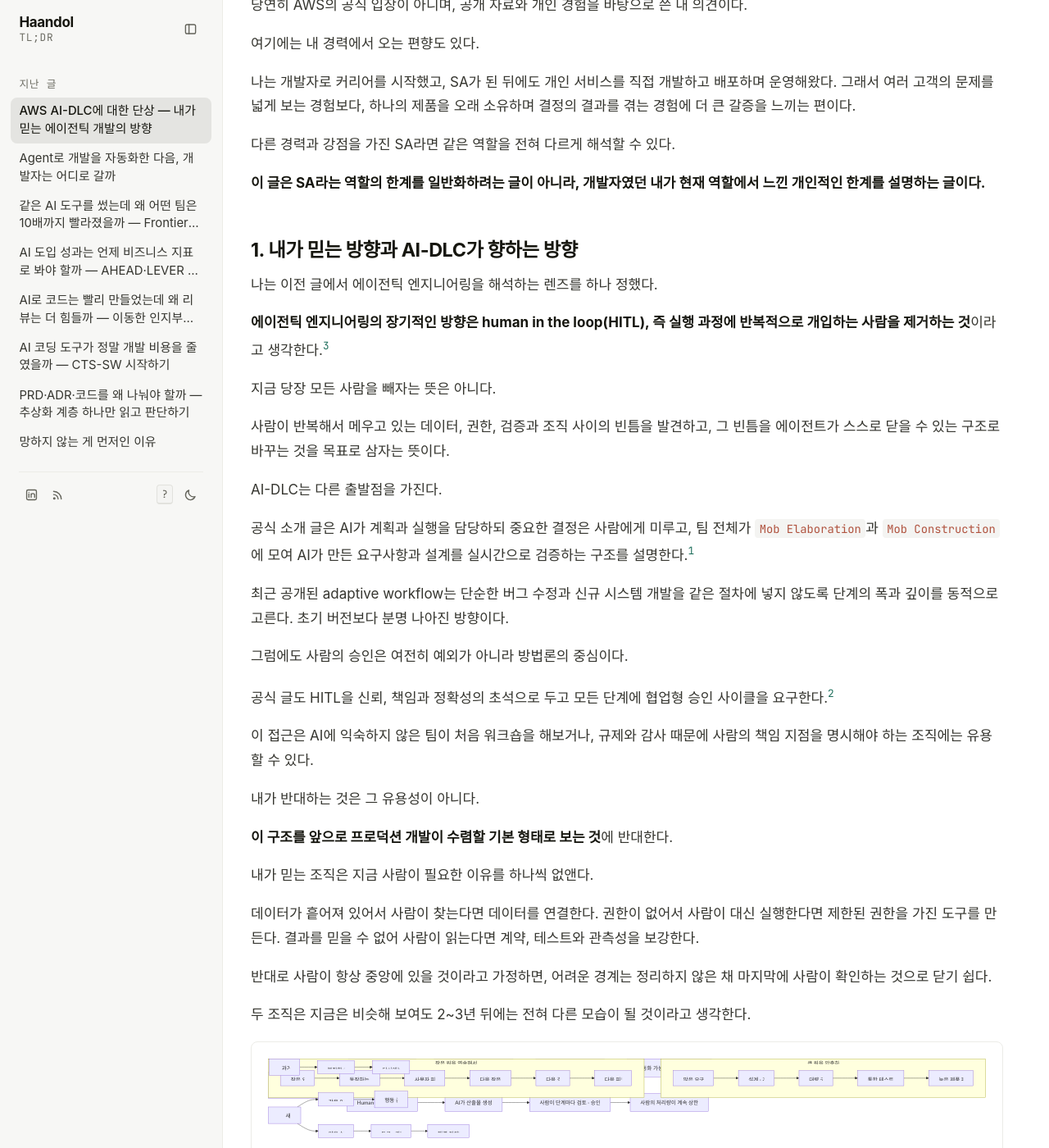
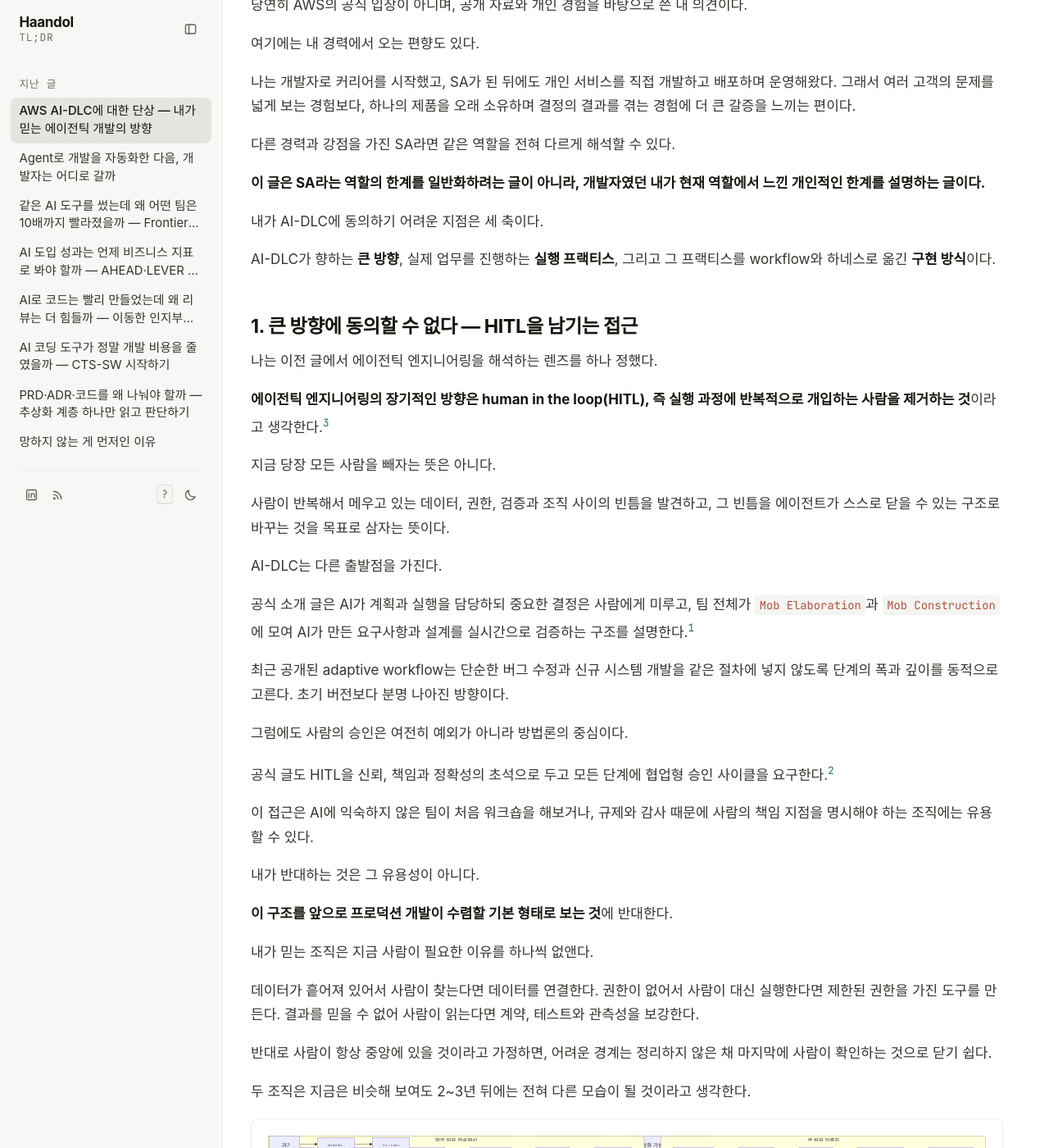
Before and after one commit to haandol/haandol.github.com, a Jekyll site: the page built from _posts/2026-09-06-why-i-decided-to-change-jobs.md, in a window 1280 px wide and 1400 px high, scrolled down 1218 px. Shown: the whole window at 82% size. Built offline with Jekyll 4.4.1, drawn with Linux system fonts in a browser that asks for light colours; some web fonts are replaced; comment, search, counter and statistics services are not loaded; some of the changed text lies outside the part shown.

Commit message:
AI-DLC 비판의 세 축을 섹션 제목에 반영

```diff
--- a/_posts/2026-09-06-why-i-decided-to-change-jobs.md
+++ b/_posts/2026-09-06-why-i-decided-to-change-jobs.md
@@ -49,7 +49,11 @@
 
 **이 글은 SA라는 역할의 한계를 일반화하려는 글이 아니라, 개발자였던 내가 현재 역할에서 느낀 개인적인 한계를 설명하는 글이다.**
 
-## 1. 내가 믿는 방향과 AI-DLC가 향하는 방향
+내가 AI-DLC에 동의하기 어려운 지점은 세 축이다.
+
+AI-DLC가 향하는 **큰 방향**, 실제 업무를 진행하는 **실행 프랙티스**, 그리고 그 프랙티스를 workflow와 하네스로 옮긴 **구현 방식**이다.
+
+## 1. 큰 방향에 동의할 수 없다 — HITL을 남기는 접근
 
 나는 이전 글에서 에이전틱 엔지니어링을 해석하는 렌즈를 하나 정했다.
 
@@ -105,7 +109,7 @@
 
 나는 이 부분에서 AI-DLC와 같은 미래를 보고 있지 않다.
 
-## 2. 큰 원을 빨리 도는 것보다 작은 원을 많이 닫는 것
+## 2. 실행 프랙티스에 동의할 수 없다 — 큰 원을 더 빨리 도는 방식
 
 AI로 개발하면서 가장 강력하다고 느낀 것은 코드 생성 속도 자체가 아니다.
 
@@ -166,7 +170,7 @@
 
 좋은 협업 문화와 AI-DLC라는 방법론의 효과를 같은 것으로 보면, 다른 조직에 옮겼을 때 무엇을 재현해야 하는지가 흐려진다.
 
-## 3. 모델보다 덜 똑똑한 하네스가 모델의 판단을 덮을 때
+## 3. 구현 방식에 동의할 수 없다 — 모델의 판단을 덮는 하네스
 
 AI-DLC를 보며 가장 크게 충돌한 세 번째 지점은 하네스다.
 
```
